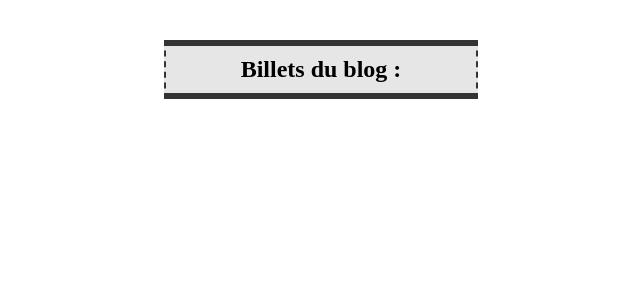
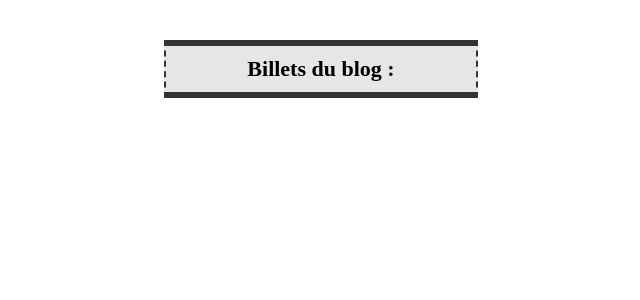
Before and after one commit to PascalTed/blog, a PHP site: page / in a window 1280 px wide. Shown: the part 50-350 px from the top of the page, without its empty margins (319-959 px from the left). Run offline with PHP 8.4, Linux system fonts and the light colour scheme; data that the repository does not hold is empty; some libraries are stand-ins or nearby versions.

Commit message:
Modifié code css du sélecteur (.section-one h1) et du formulaire inscription dans css/style.css

```diff
--- a/css/style.css
+++ b/css/style.css
@@ -127,6 +127,7 @@ body
     border-right: 2px dashed rgb(51, 51, 51);
     border-left: 2px dashed rgb(51, 51, 51);
     padding: 10px 5px;
+    font-size: 22px;
 
 
     background-color: rgb(230, 230, 230);
@@ -171,6 +172,7 @@ body
     font-size: 20px;
     margin-bottom: 40px;
 
+
 }
 
 #formulaireInscription input
@@ -185,13 +187,14 @@ body
 
 }
 
-#formulaireInscription input[type=submit]
+#formulaireInscription input[type="submit"]
 {
     cursor: pointer;
     width: 100px;
     background-color: rgb(230, 230, 230);
     border: 1px solid rgb(51, 51, 51);
     border-radius: 4px;
+    font-size: 18px;
 }
 /* Fin formulaire inscription */
 
```
